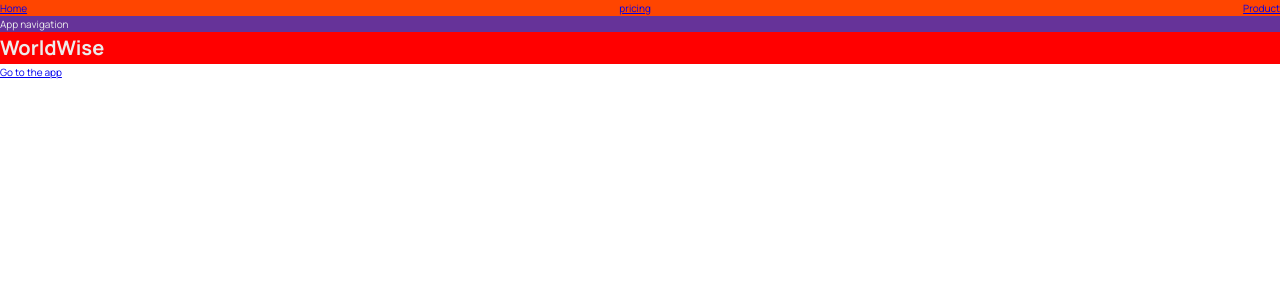
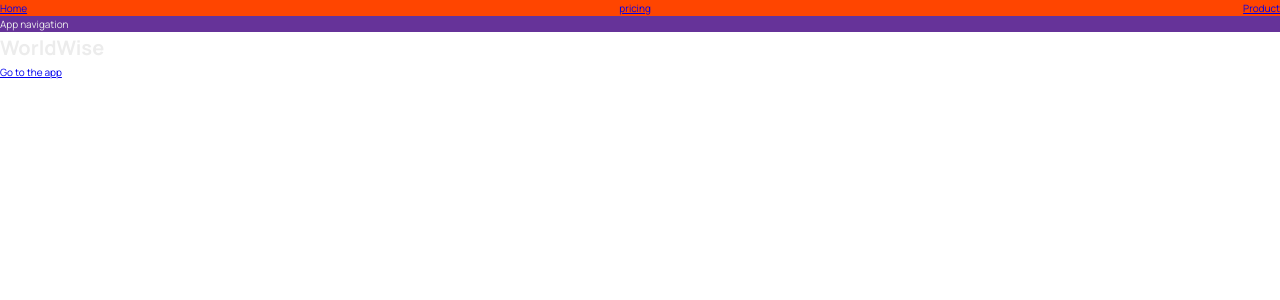
Before and after one commit to satyamkale27/World-Wise, a React (Vite) app: page / in a window 1280 px wide. Shown: the top 300 px of the page. Built offline with nearby package versions, Linux system fonts and the light colour scheme.

Commit message:
WorldWise h1

```diff
--- a/src/pages/Homepage.jsx
+++ b/src/pages/Homepage.jsx
@@ -6,7 +6,7 @@ function Homepage() {
     <div>
       <PageNav />
       <AppNav />
-      <h1 className="test">WorldWise</h1>
+      <h1>WorldWise</h1>
       <Link to="/app">Go to the app</Link>
     </div>
   );
```
